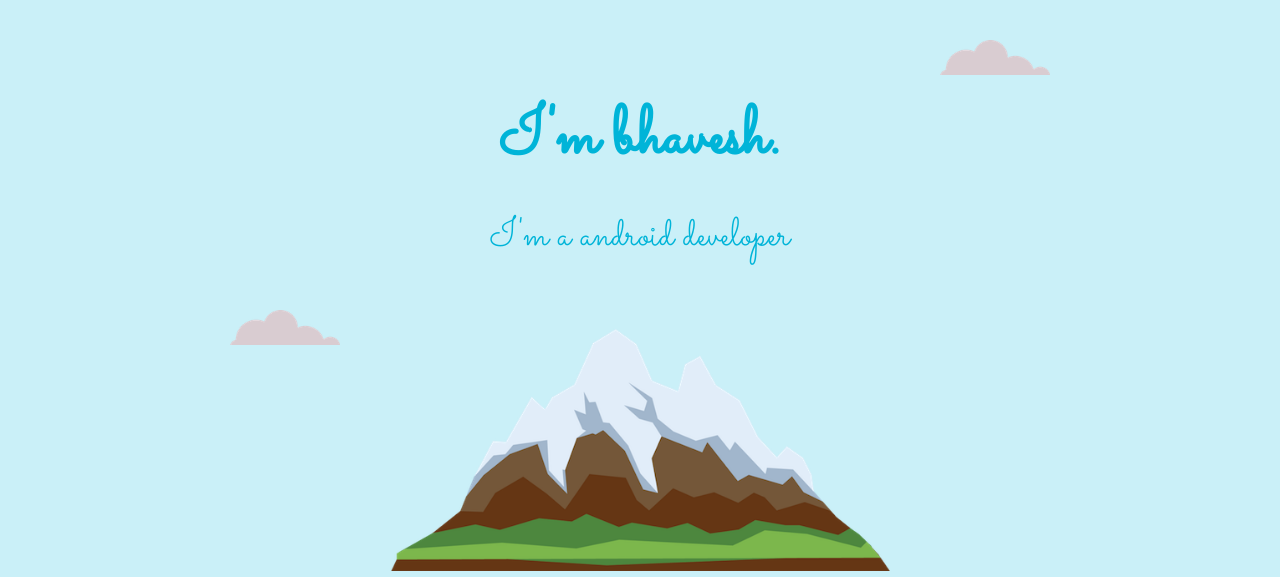
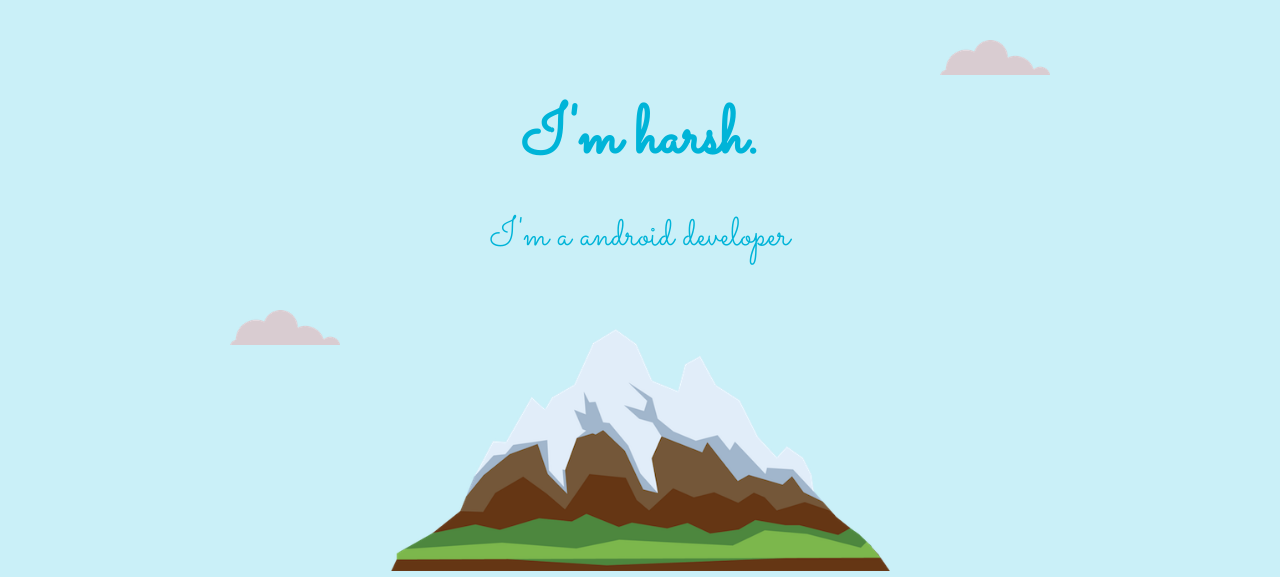
Before and after one commit to Poorab-202/my-resume2, a plain HTML site: page index.html in a window 1280 px wide. Shown: the top 577 px of the page. Drawn offline with Linux system fonts and the light colour scheme.

Commit message:
updated name

```diff
--- a/index.html
+++ b/index.html
@@ -17,7 +17,7 @@
 <body>
     <div class="top-container">
         <img src="cloud.png" class="cloud-1" alt="">
-        <h1 class="title">I'm bhavesh.</h1>
+        <h1 class="title">I'm harsh.</h1>
         <h2 class="title">I'm a android developer</h2>
         <img src="mountain.png" alt="" class="mountain">
         <img src="cloud.png" class="cloud-2" alt="">
```
